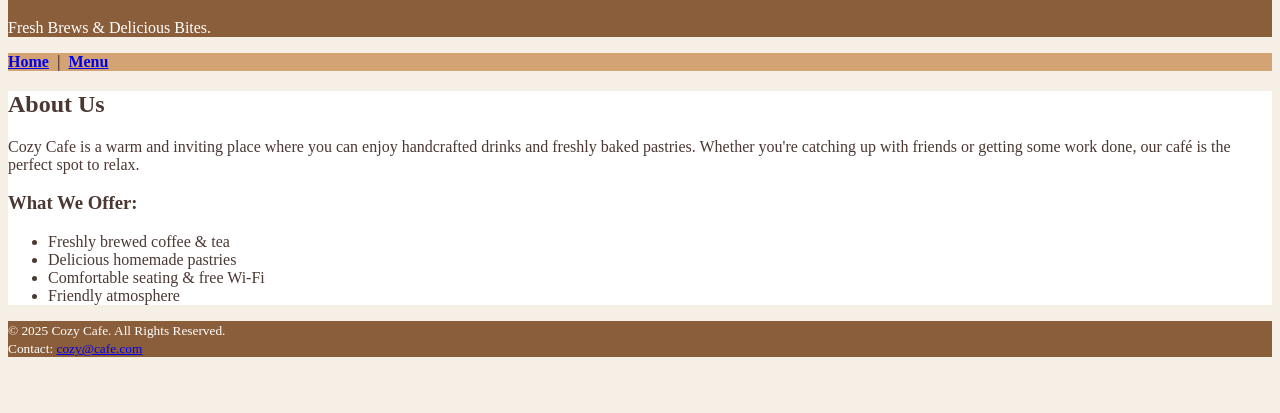
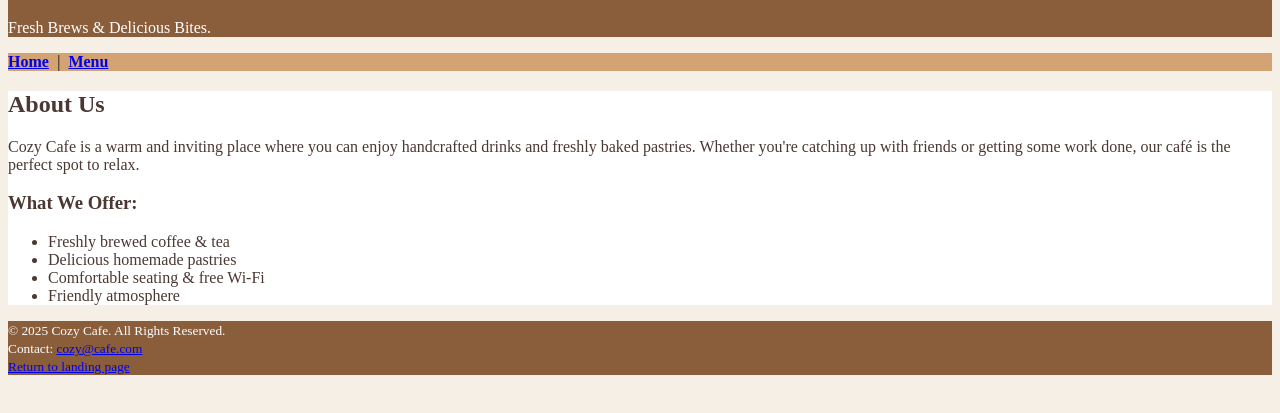
Before and after one commit to gavinbarton7/COMP-SCI-490WD-Repository, a plain HTML site: page Week3Project/home.html in a window 1280 px wide. Shown: the part 61-474 px from the top of the page. Drawn offline with Linux system fonts and the light colour scheme.

Commit message:
Add landing page link to home.html

```diff
--- a/Week3Project/home.html
+++ b/Week3Project/home.html
@@ -37,6 +37,8 @@
             © 2025 Cozy Cafe. All Rights Reserved.
             <br>
             Contact: <a href="mailto:cozy@cafe.com">cozy@cafe.com</a>
+            <br>
+			<a href="../index.html">Return to landing page</a>
         </small>
     </footer>
 </body>
```
